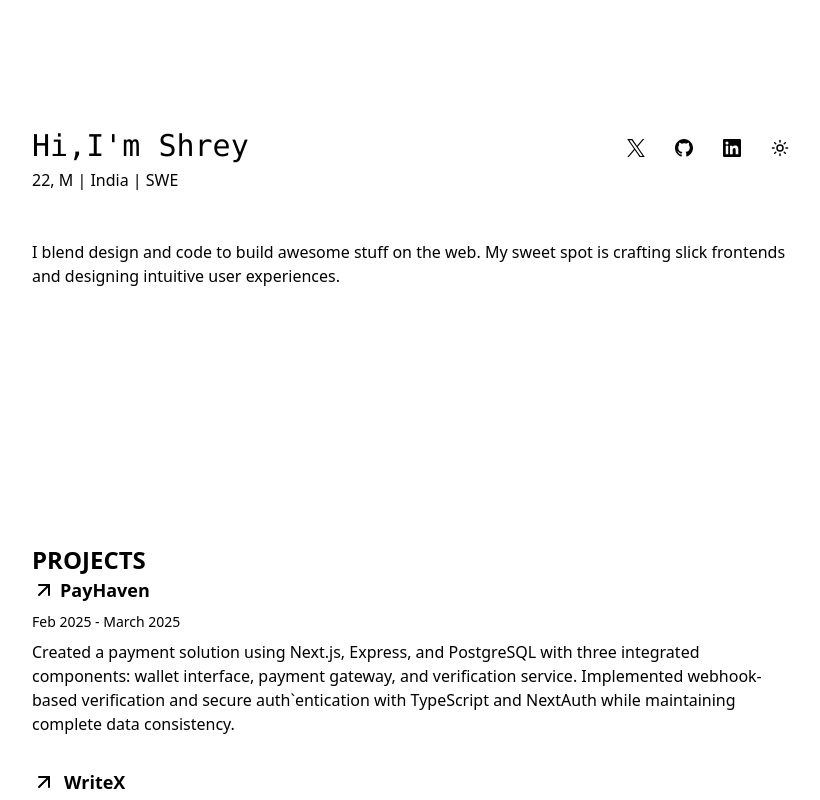
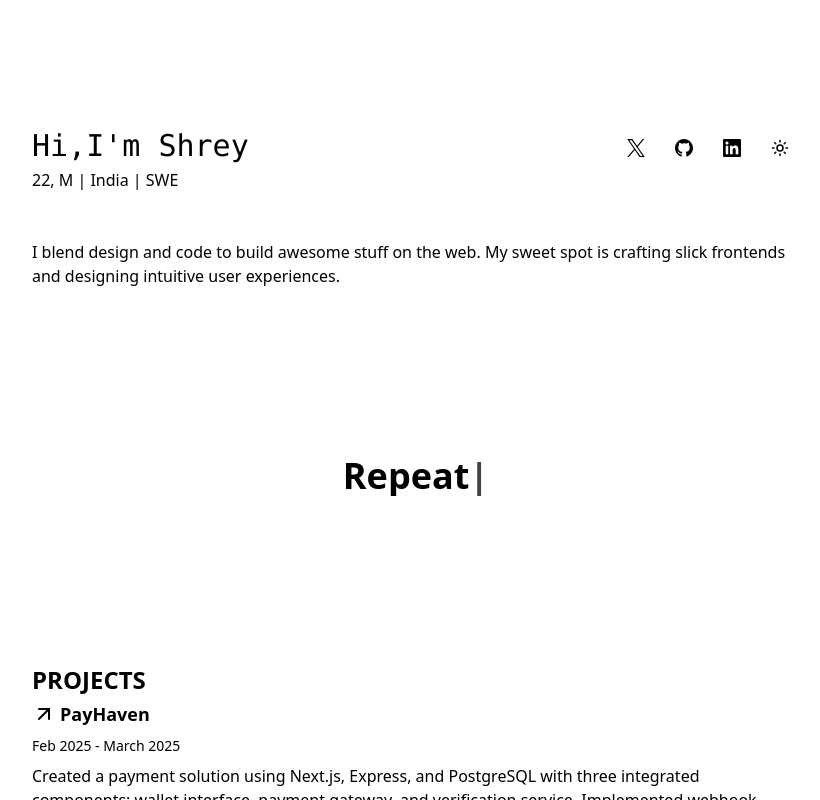
Before and after one commit to Shrey31G/Portfolio, a React (Vite) app: page /basic in a window 1280 px wide. Shown: the whole page, without its empty margins (224-1044 px from the left). Built offline with nearby package versions, Linux system fonts and the light colour scheme.

Commit message:
added typewrite effect

```diff
--- a/package.json
+++ b/package.json
@@ -11,6 +11,7 @@
   },
   "dependencies": {
     "@tailwindcss/vite": "^4.1.4",
+    "framer-motion": "^12.7.4",
     "react": "^19.0.0",
     "react-dom": "^19.0.0",
     "tailwindcss": "^4.1.4",
--- a/src/Basic/BasicResume.jsx
+++ b/src/Basic/BasicResume.jsx
@@ -1,5 +1,8 @@
 
+import { motion } from "framer-motion";
 import { useDarkMode } from "../context/ThemeContext"
+import { renderToPipeableStream } from "react-dom/server";
+import { TypingEffect } from "../components/TypingEffect";
 
 export const BasicResume = () => {
     const { darkMode, setDarkMode } = useDarkMode();
@@ -88,7 +91,11 @@ export const BasicResume = () => {
                 </div>
             </div>
 
-            <div id="Projects" className="grid grid-cols-1 max-w-3xl mx-auto my-32 w-[85%] md:w-[70%]  bg-white  dark:bg-black ">
+            <div className="w-full overflow-hidden my-10 bg-white dark:bg-black flex justify-center">
+            <TypingEffect texts={["Innovate", "Code", "Repeat"]} />
+            </div>
+
+            <div id="Projects" className="grid grid-cols-1 max-w-3xl mx-auto my-32 w-[85%] md:w-[70%] gap-1 bg-white  dark:bg-black ">
                 <div>
                     <h2 className="text-2xl text-primary font-bold uppercase">
                         Projects
--- /dev/null
+++ b/src/components/TypingEffect.jsx
@@ -0,0 +1,47 @@
+import { useEffect, useState } from "react";
+
+export const TypingEffect = ({
+  texts = ["Hello", "World", "Friend"],
+  speed = 80,
+  pause = 1000,
+}) => {
+  const [displayed, setDisplayed] = useState("");
+  const [deleting, setDeleting] = useState(false);
+  const [index, setIndex] = useState(0);
+  const [textIndex, setTextIndex] = useState(0);
+
+  useEffect(() => {
+    const currentText = texts[textIndex % texts.length];
+
+    const timeout = setTimeout(() => {
+      if (!deleting) {
+
+        if (index < currentText.length) {
+          setDisplayed((prev) => prev + currentText[index]);
+          setIndex((prev) => prev + 1);
+        } else {
+          setTimeout(() => setDeleting(true), pause);
+        }
+      } else {
+
+        if (index > 0) {
+          setDisplayed((prev) => prev.slice(0, -1));
+          setIndex((prev) => prev - 1);
+        } else {
+
+          setDeleting(false);
+          setTextIndex((prev) => prev + 1);
+        }
+      }
+    }, speed);
+
+    return () => clearTimeout(timeout);
+  }, [index, deleting, texts, textIndex, speed, pause]);
+
+  return (
+    <h1 className="text-4xl font-bold text-black dark:text-white whitespace-pre">
+      {displayed}
+      <span className="animate-pulse">|</span>
+    </h1>
+  );
+};
```
Also changed, not shown: 1 other file (tests, documents, lock files or other folders).
